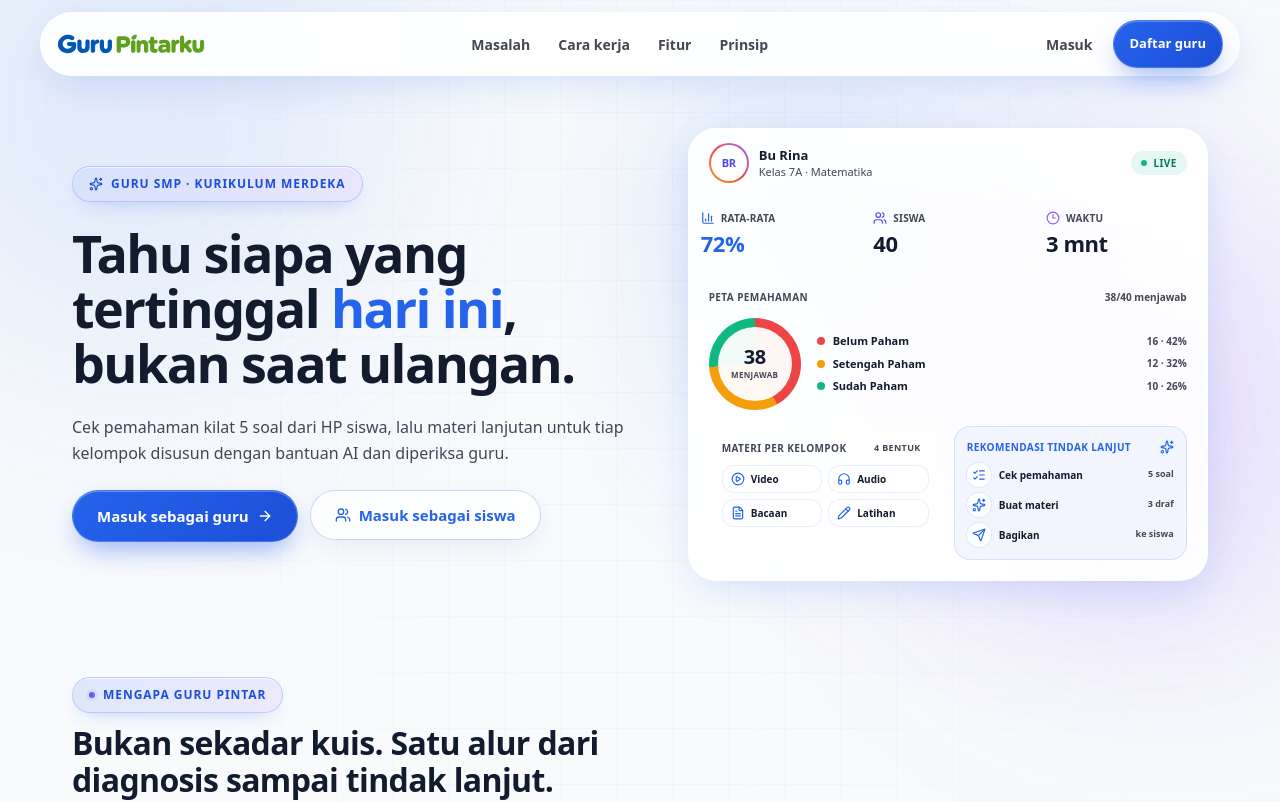
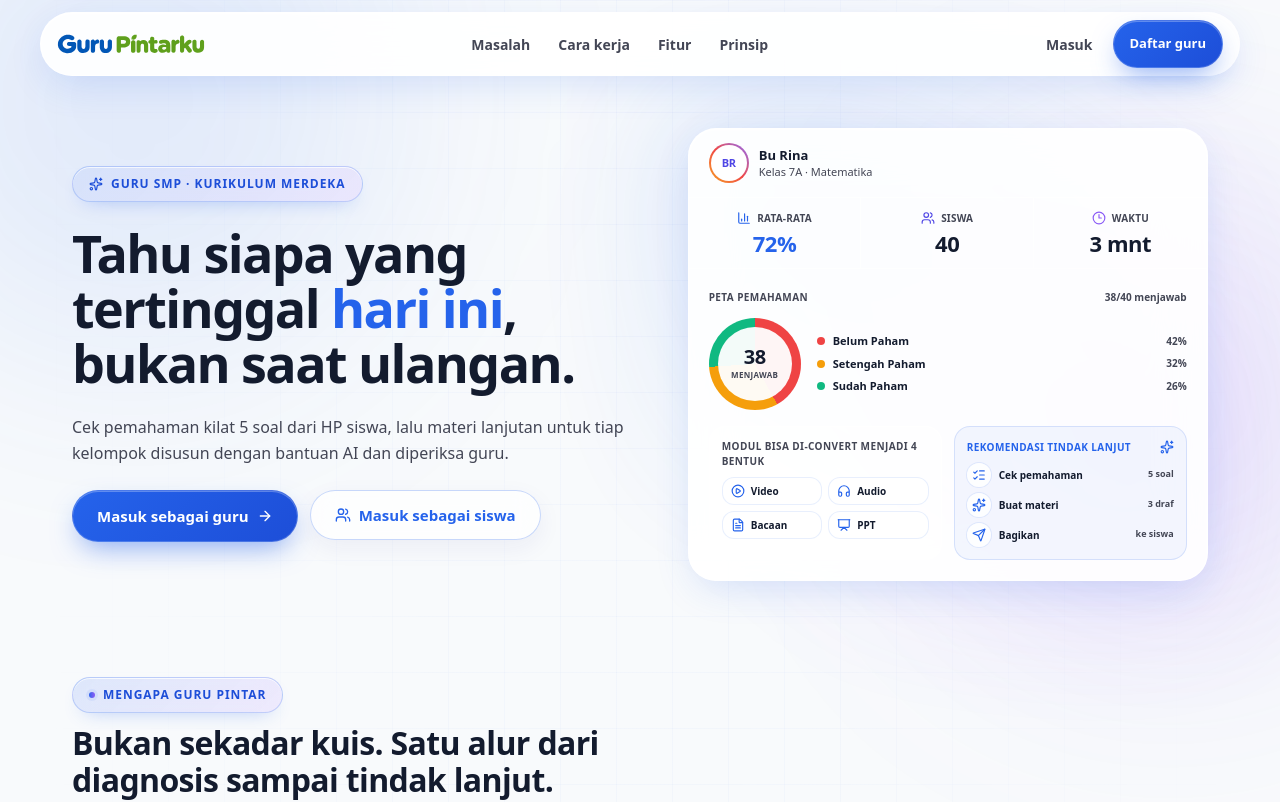
Before and after one commit to hsbysddq/gurupintar, a Next.js app: page / in a window 1280 px wide. Shown: the top 802 px of the page. Built offline with nearby package versions, Linux system fonts and the light colour scheme.

Commit message:
feat(landing): rapikan pratinjau dasbor

```diff
--- a/components/PratinjauDasbor.tsx
+++ b/components/PratinjauDasbor.tsx
@@ -4,8 +4,8 @@ import {
   FileText,
   Headphones,
   ListChecks,
-  Pencil,
   PlayCircle,
+  Presentation,
   Send,
   Sparkles,
   Users,
@@ -22,7 +22,7 @@ const BENTUK: { label: string; ikon: LucideIcon }[] = [
   { label: "Video", ikon: PlayCircle },
   { label: "Audio", ikon: Headphones },
   { label: "Bacaan", ikon: FileText },
-  { label: "Latihan", ikon: Pencil },
+  { label: "PPT", ikon: Presentation },
 ];
 
 const REKOMENDASI: { label: string; nilai: string; ikon: LucideIcon }[] = [
@@ -60,14 +60,10 @@ export function PratinjauDasbor() {
               <p className="truncate font-body text-[11px] leading-[16px] text-aura-muted">Kelas 7A · Matematika</p>
             </div>
           </div>
-          <span className="inline-flex shrink-0 items-center gap-1.5 rounded-full bg-aura-emerald/10 px-2.5 py-1 font-display text-[10px] font-bold uppercase tracking-[0.04em] text-[#047857]">
-            <span aria-hidden="true" className="size-1.5 rounded-full bg-aura-emerald" />
-            Live
-          </span>
         </div>
 
         <dl className="grid grid-cols-3 divide-x divide-white/60 border-b border-white/60">
-          <div className="min-w-0 px-3 py-3">
+          <div className="flex min-w-0 flex-col items-center px-3 py-3 text-center">
             <dt className="flex items-center gap-1 whitespace-nowrap font-display text-[9px] font-bold uppercase tracking-[0.02em] text-aura-muted sm:gap-1.5 sm:text-[10px]">
               <BarChart3 aria-hidden="true" className="size-3 shrink-0 text-aura-primary sm:size-3.5" />
               Rata-rata
@@ -76,7 +72,7 @@ export function PratinjauDasbor() {
               72%
             </dd>
           </div>
-          <div className="min-w-0 px-3 py-3">
+          <div className="flex min-w-0 flex-col items-center px-3 py-3 text-center">
             <dt className="flex items-center gap-1 whitespace-nowrap font-display text-[9px] font-bold uppercase tracking-[0.02em] text-aura-muted sm:gap-1.5 sm:text-[10px]">
               <Users aria-hidden="true" className="size-3 shrink-0 text-aura-indigo sm:size-3.5" />
               Siswa
@@ -85,7 +81,7 @@ export function PratinjauDasbor() {
               40
             </dd>
           </div>
-          <div className="min-w-0 px-3 py-3">
+          <div className="flex min-w-0 flex-col items-center px-3 py-3 text-center">
             <dt className="flex items-center gap-1 whitespace-nowrap font-display text-[9px] font-bold uppercase tracking-[0.02em] text-aura-muted sm:gap-1.5 sm:text-[10px]">
               <Clock3 aria-hidden="true" className="size-3 shrink-0 text-aura-violet sm:size-3.5" />
               Waktu
@@ -107,7 +103,7 @@ export function PratinjauDasbor() {
           <div className="mt-3 flex items-center gap-4">
             <div
               role="img"
-              aria-label="Sebaran pemahaman: 16 belum paham, 12 setengah paham, 10 sudah paham."
+              aria-label="Sebaran pemahaman: 42% belum paham, 32% setengah paham, 26% sudah paham."
               className="relative size-[92px] shrink-0 rounded-full"
               style={{
                 background:
@@ -132,7 +128,7 @@ export function PratinjauDasbor() {
                     {k.label}
                   </span>
                   <span className="ml-auto shrink-0 font-display text-[10px] font-bold tabular-nums text-aura-muted">
-                    {k.jumlah} · {k.persen}%
+                    {k.persen}%
                   </span>
                 </li>
               ))}
@@ -141,14 +137,9 @@ export function PratinjauDasbor() {
 
           <div className="mt-4 grid gap-3 sm:grid-cols-2">
             <div className="rounded-2xl border border-white/60 bg-white/45 p-3">
-              <div className="flex items-center justify-between gap-2">
-                <p className="font-display text-[10px] font-bold uppercase tracking-[0.04em] text-aura-muted">
-                  Materi per kelompok
-                </p>
-                <span className="rounded-full bg-white/70 px-2 py-0.5 font-display text-[9px] font-bold uppercase tracking-[0.04em] text-aura-muted">
-                  4 bentuk
-                </span>
-              </div>
+              <p className="font-display text-[10px] leading-[15px] font-bold uppercase tracking-[0.04em] text-aura-muted">
+                Modul bisa di-convert menjadi 4 bentuk
+              </p>
               <ul className="mt-2 grid grid-cols-2 gap-1.5">
                 {BENTUK.map(({ label, ikon: Ikon }) => (
                   <li
```
